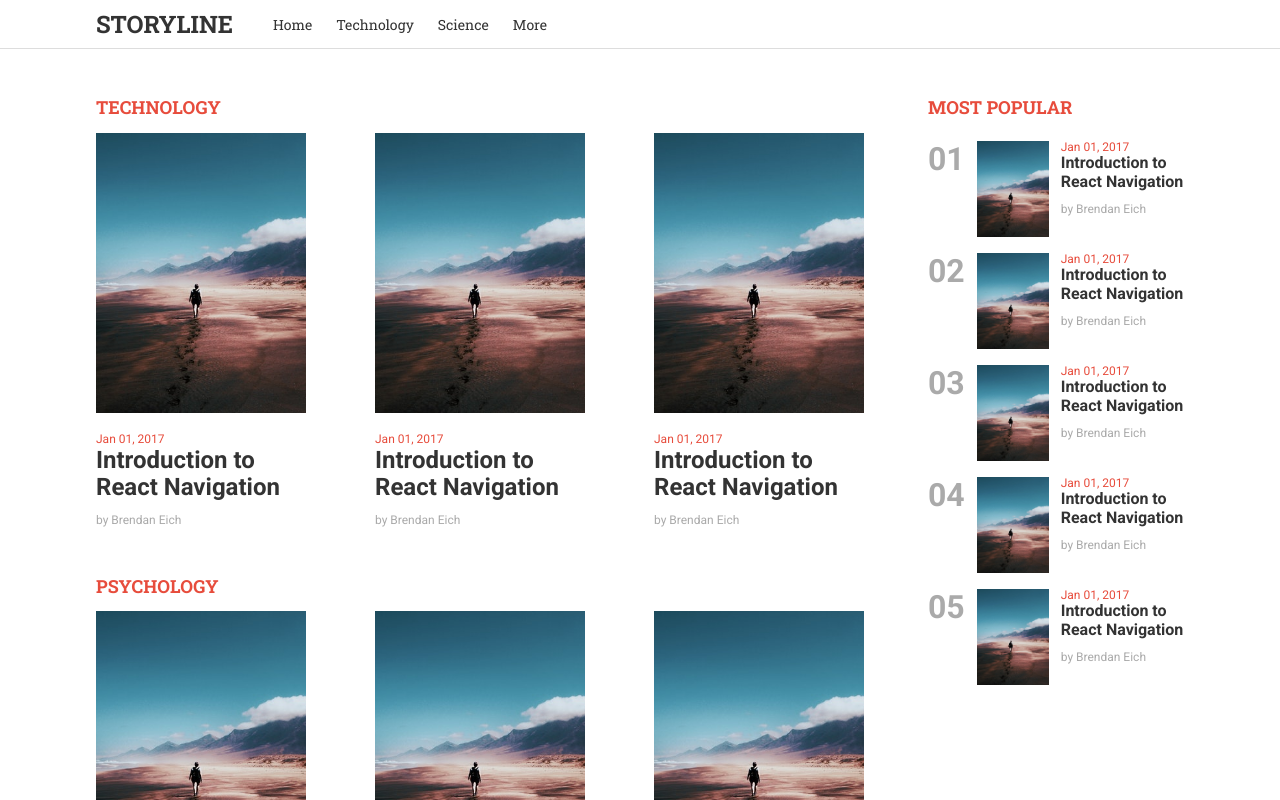
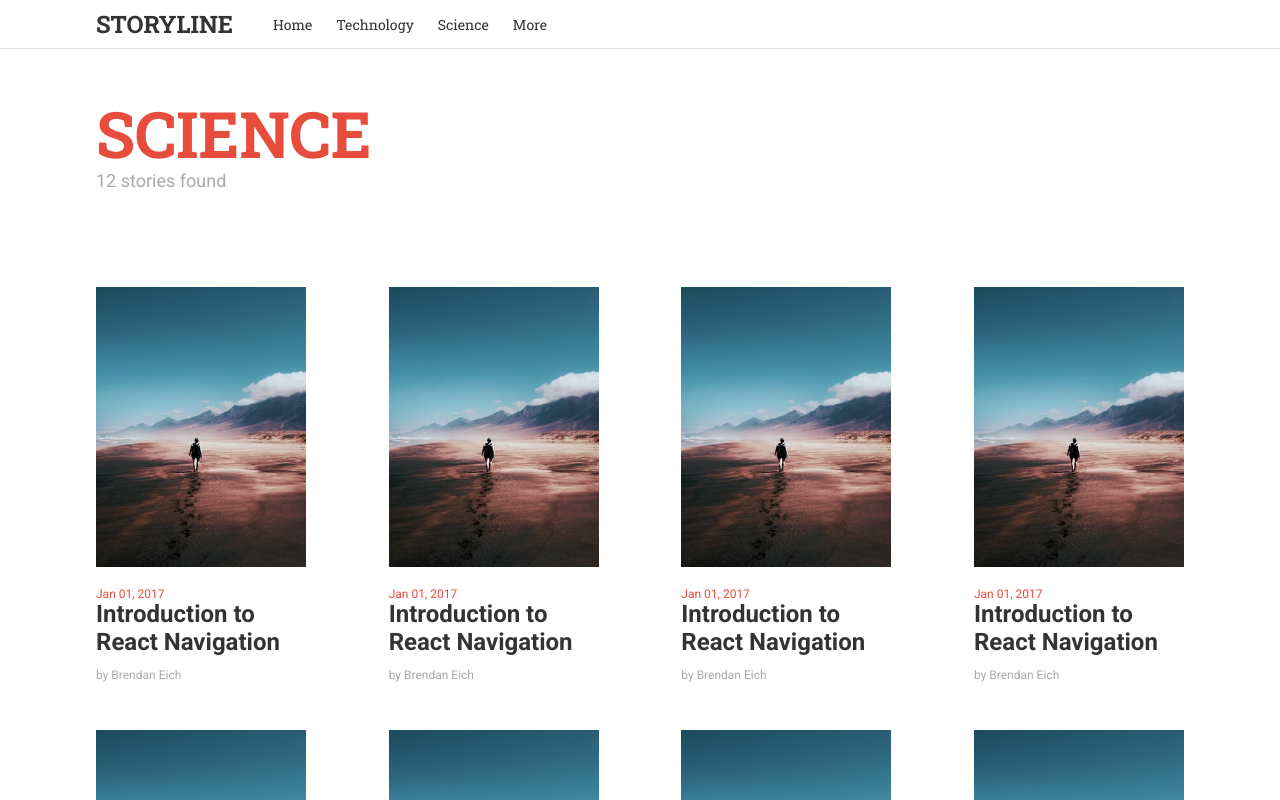
Before and after one commit to gattigaga/storyline-frontend, a React (Create React App) app: page /category/science in a window 1280 px wide. Shown: the top 800 px of the page. Built offline with nearby package versions, Linux system fonts and the light colour scheme.

Commit message:
Create SingleCategory page layout

```diff
--- a/src/App.js
+++ b/src/App.js
@@ -4,6 +4,7 @@ import { BrowserRouter as Router, Route } from "react-router-dom";
 
 import NavBar from "./components/NavBar";
 import Home from "./pages/Home";
+import SingleCategory from "./pages/SingleCategory";
 
 const Container = styled.div``;
 
@@ -14,15 +15,15 @@ const menuItems = [
   },
   {
     label: "Technology",
-    url: "/"
+    url: "/category/technology"
   },
   {
     label: "Science",
-    url: "/"
+    url: "/category/science"
   },
   {
     label: "More",
-    url: "/"
+    url: "/category"
   }
 ];
 
@@ -31,7 +32,8 @@ const App = () => (
     <Router>
       <div>
         <NavBar items={menuItems} />
-        <Route path="/" component={Home} />
+        <Route path="/" component={Home} exact />
+        <Route path="/category/:categoryName" component={SingleCategory} />
       </div>
     </Router>
   </Container>
--- /dev/null
+++ b/src/pages/SingleCategory.js
@@ -0,0 +1,71 @@
+import React, { Component } from "react";
+import styled from "styled-components";
+import { Helmet } from "react-helmet";
+
+import Story from "../components/Story";
+
+const Container = styled.div`
+  min-height: 100vh;
+`;
+
+const Wrapper = styled.div`
+  width: 85%;
+  padding: 48px 0px;
+  margin: auto;
+`;
+
+const Row = styled.div`
+  display: flex;
+  justify-content: space-between;
+  margin-bottom: 48px;
+`;
+
+const Title = styled.h1`
+  font-family: Roboto Slab;
+  font-size: 64px;
+  text-transform: uppercase;
+  color: #e74c3c;
+  margin: 0px;
+`;
+
+const Caption = styled.p`
+  font-family: Roboto;
+  font-size: 18px;
+  color: #aaa;
+  margin-top: 0px;
+  margin-bottom: 96px;
+`;
+
+const Stories = [...Array(4)].map(() => (
+  <Story
+    image={require("../assets/images/dummy1.jpeg")}
+    title="Introduction to React Navigation"
+    author="Brendan Eich"
+    date="Jan 01, 2017"
+    href="#"
+  />
+));
+
+class SingleCategory extends Component {
+  render() {
+    const { match } = this.props;
+
+    return (
+      <Container>
+        <Helmet>
+          <meta charSet="utf-8" />
+          <title>Storyline / Share your stories</title>
+        </Helmet>
+        <Wrapper>
+          <Title>{match.params.categoryName}</Title>
+          <Caption>12 stories found</Caption>
+          <Row>{Stories}</Row>
+          <Row>{Stories}</Row>
+          <Row>{Stories}</Row>
+        </Wrapper>
+      </Container>
+    );
+  }
+}
+
+export default SingleCategory;
```
